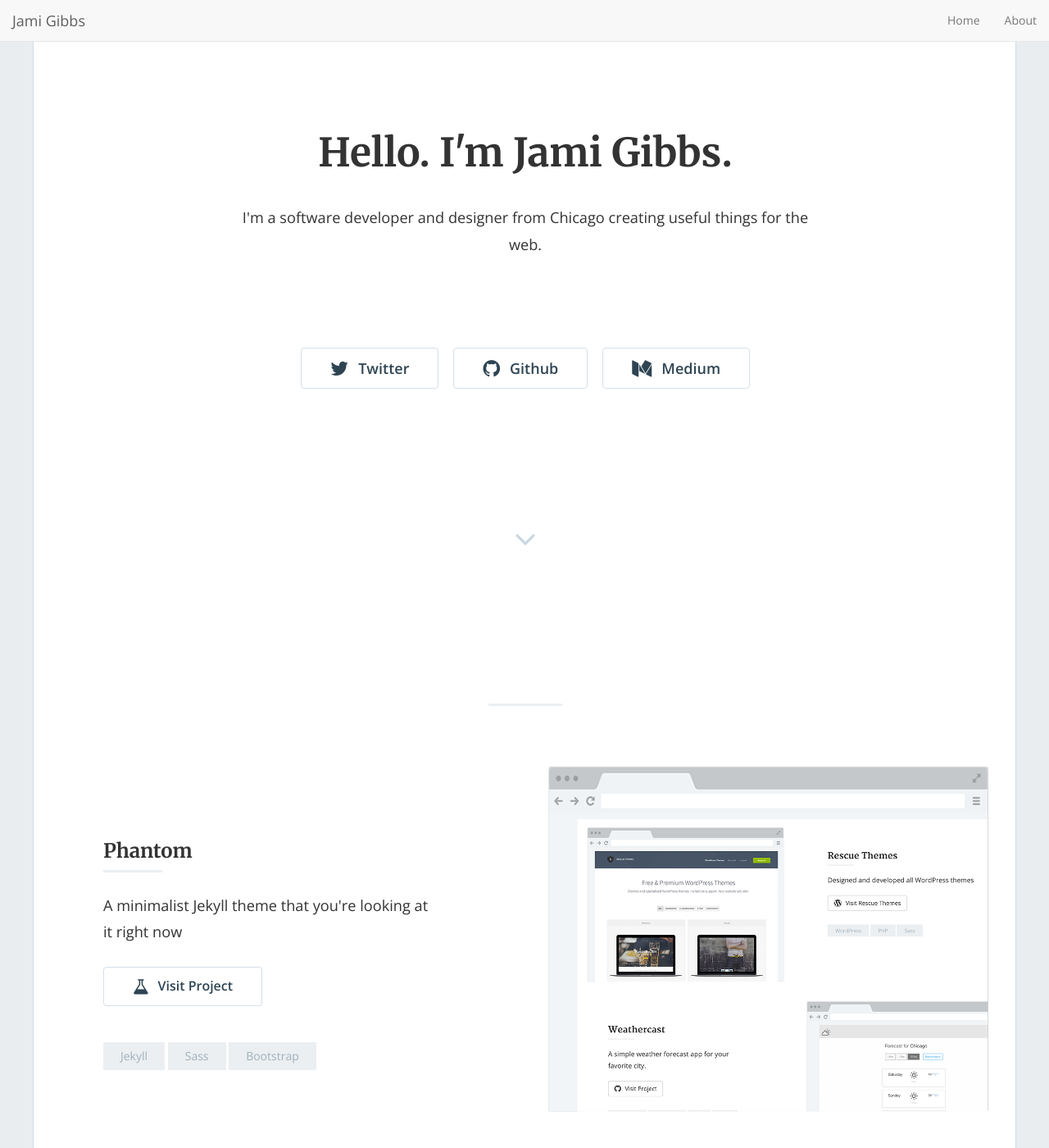
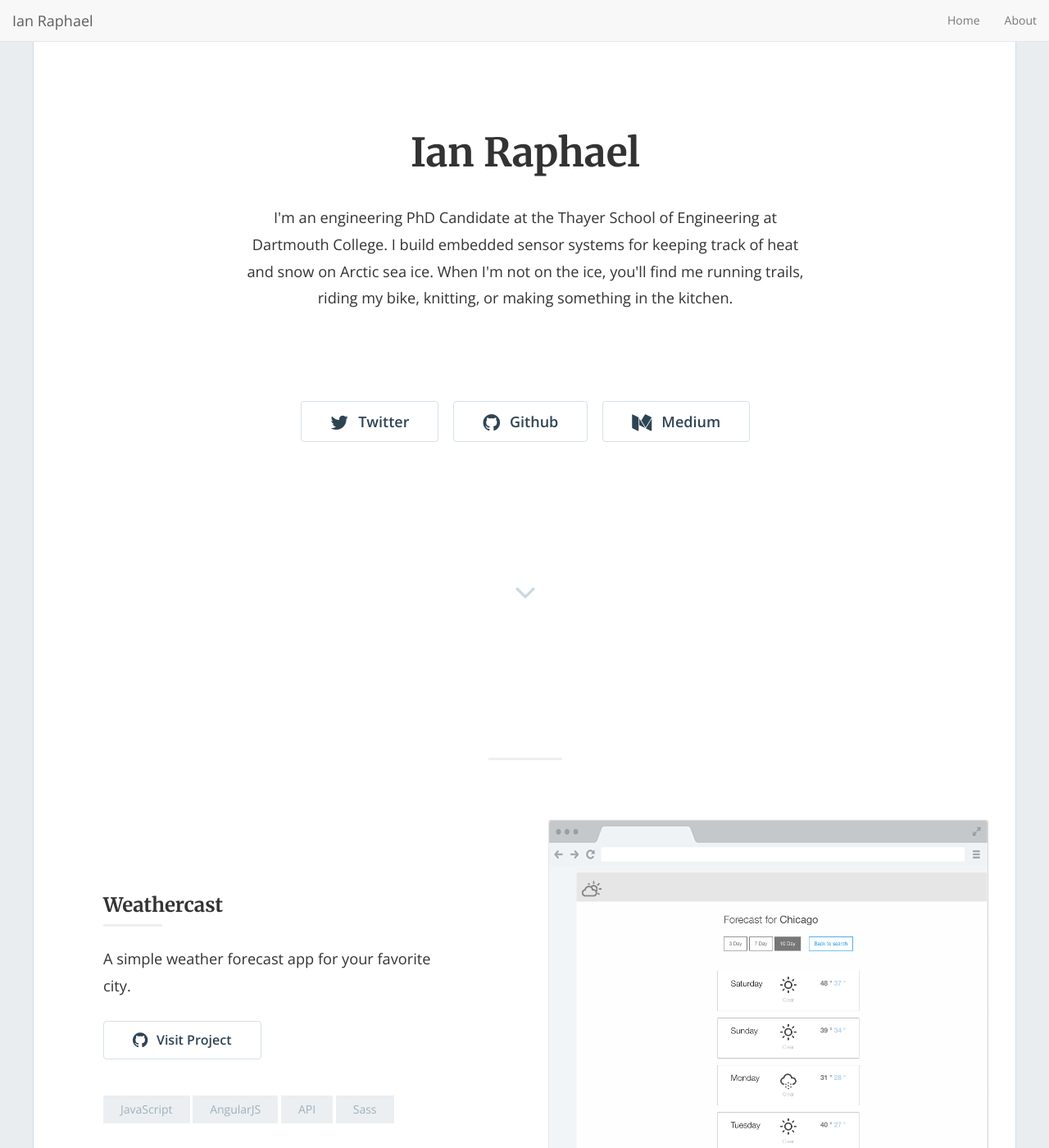
Before and after one commit to ianraphael/ianraphael.github.io, a Jekyll site: the page built from index.html, in a window 1280 px wide and 1400 px high. Shown: the whole window at 82% size. Built offline with Jekyll 4.4.1, drawn with Linux system fonts in a browser that asks for light colours; nearby versions of some CDN libraries; the list of posts is cut into pages by our own code; some of the changed text lies outside the part shown.

Commit message:
begin customizing config file

```diff
--- a/_config.yml
+++ b/_config.yml
@@ -13,14 +13,15 @@
 # you will see them accessed via {{ site.title }}, {{ site.email }}, and so on.
 # You can create any custom variable you would like, and they will be accessible
 # in the templates via {{ site.myvariable }}.
-title: "Hello. I'm Jami Gibbs."
-email: 'jami0821@gmail.com'
-description: "I'm a software developer and designer from Chicago creating useful things for the web."
+title: "Ian Raphael"
+email: 'ian.a.raphael.th@dartmouth.edu'
+description: "I'm an engineering PhD Candidate at the Thayer School of Engineering at Dartmouth College.\n
+              I build embedded sensor systems for keeping track of heat and snow on Arctic sea ice.\n
+              When I'm not on the ice, you'll find me running trails, riding my bike, knitting,\n
+              or making something in the kitchen."
+
 baseurl: "" # the subpath of your site, e.g. /blog
-url: "https://jamigibbs.github.io/phantom" # the base hostname & protocol for your site, e.g. https://example.com
-twitter_username: 'jamigibbs'
-github_username: 'jamigibbs'
-medium_username: 'blog.jamigibbs.com'
+url: "https://ianraphael.github.io" # the base hostname & protocol for your site, e.g. https://example.com
 
 # Build settings
 markdown: kramdown
@@ -92,9 +93,9 @@
 ############################################################
 
 ### Phantom settings
-footer_text: '© 2018 Jami Gibbs'
-admin_name: 'Jami Gibbs'
-google_analytics: "UA-9999999-99" # Update with your own tracking ID
+footer_text: '© 2024 Ian Raphael'
+admin_name: 'Ian Raphael'
+# google_analytics: "UA-9999999-99" # Update with your own tracking ID
 enable_contact: false
 
 #### Phantom Navigation menu
```
Also changed, not shown: _posts/2016-02-18-phantom-jekyll-template.md (deleted, +0 -13 lines), _posts/2016-02-19-rescue-themes.md (deleted, +0 -13 lines), _posts/2016-02-20-bloc-jams-angular.md (deleted, +0 -13 lines), 2 other files.
